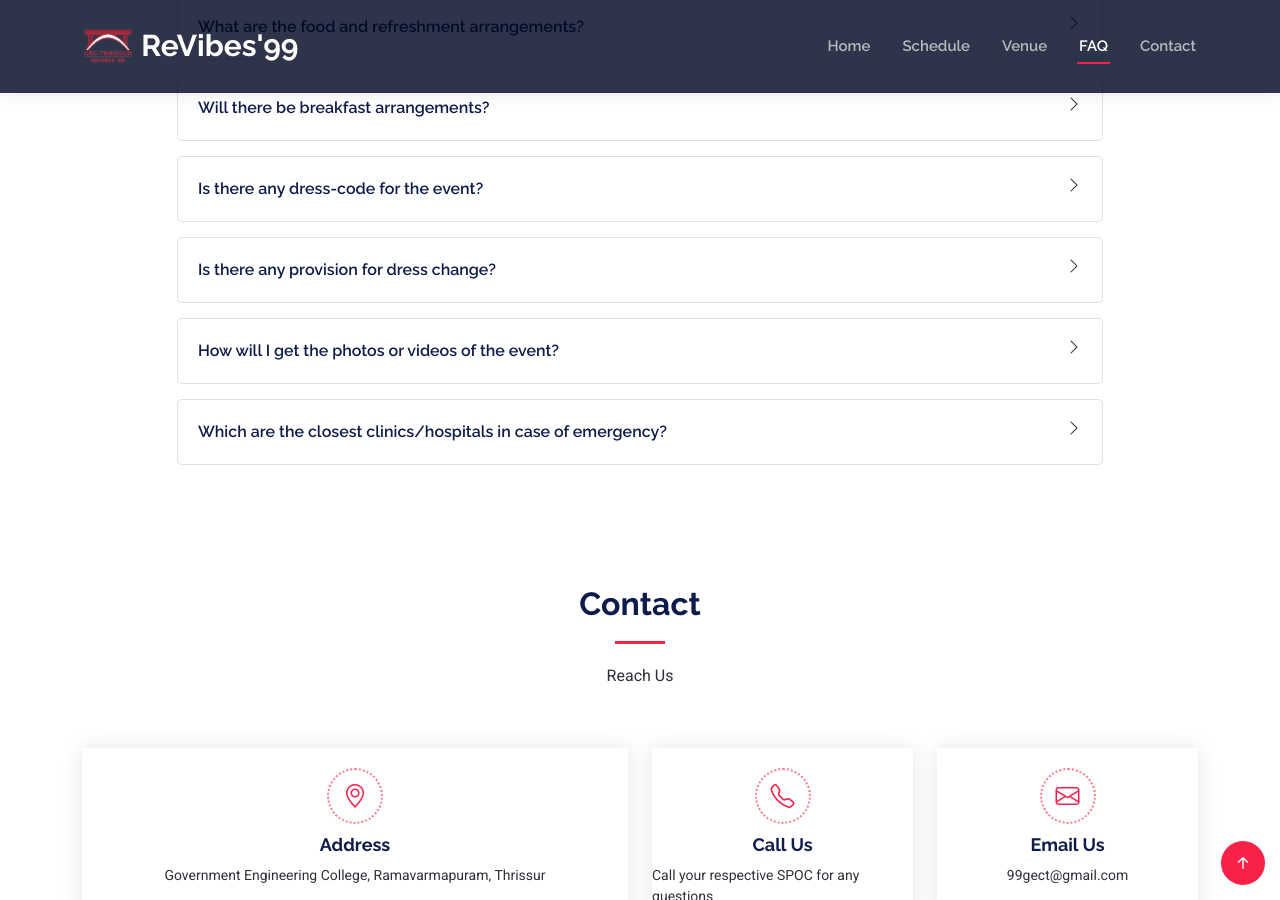
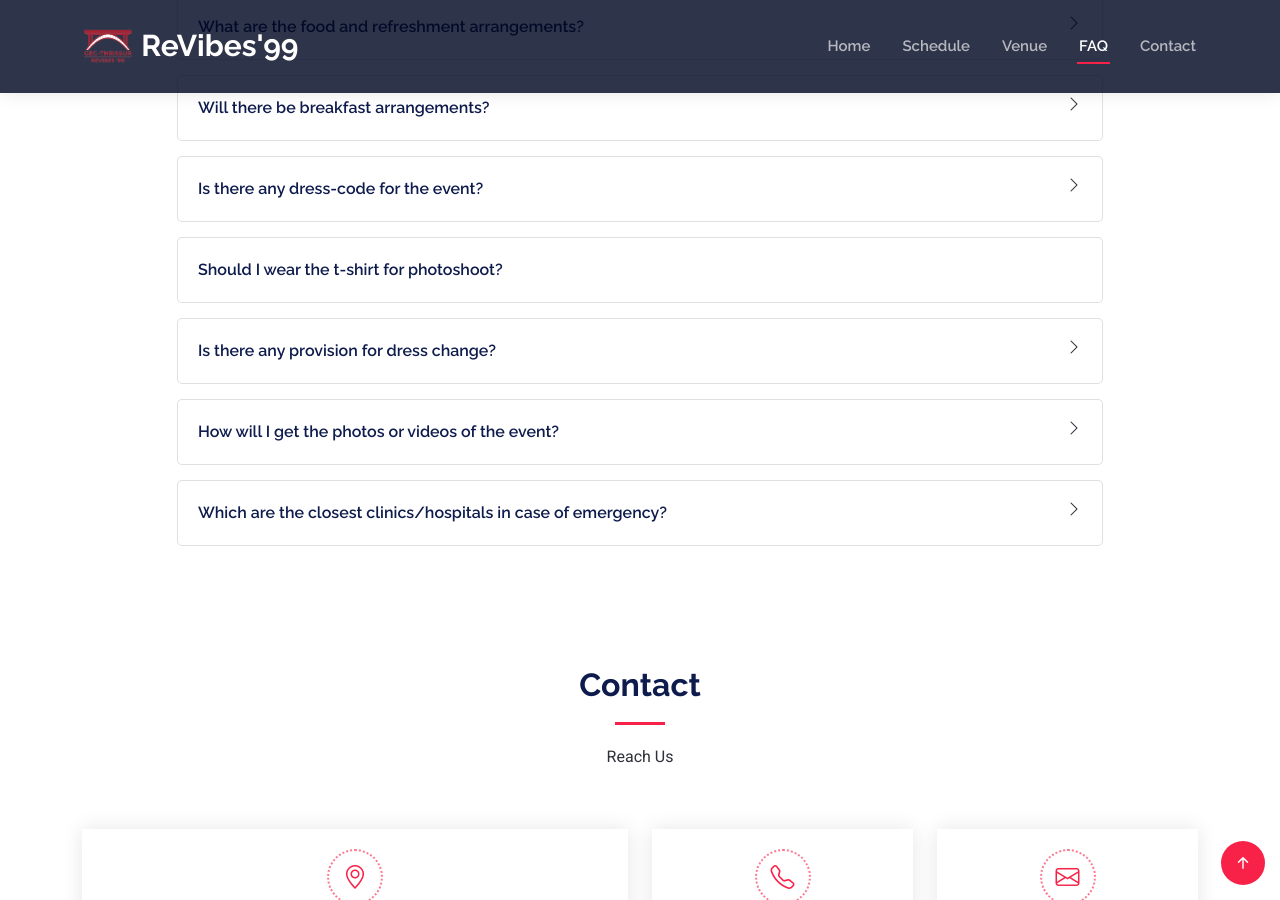
Before and after one commit to dhanyacm/revibes99, a Jekyll site: the page built from index.html, in a window 1280 px wide and 900 px high, scrolled down 3875 px. Built offline with Jekyll 4.4.1, drawn with Linux system fonts in a browser that asks for light colours.

Commit message:
Update index.html

```diff
--- a/index.html
+++ b/index.html
@@ -381,6 +381,15 @@ frontpage: true
                 <i class="faq-toggle bi bi-chevron-right"></i>
               </div><!-- End Faq item-->
 
+
+		    	        <div class="faq-item">
+                <h3>Should I wear the t-shirt for photoshoot?</h3>
+                <div class="faq-content">
+                  <p>Not mandatory. However </p>
+                </div>
+                <i class="faq-toggle bi bi-chevron, if you wish to change, green rooms are available-right"></i>
+              </div><!-- End Faq item-->
+
 		    	        <div class="faq-item">
                 <h3>Is there any provision for dress change?</h3>
                 <div class="faq-content">
```
